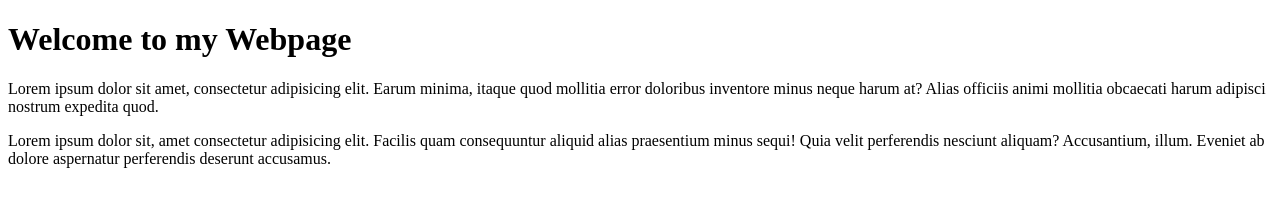
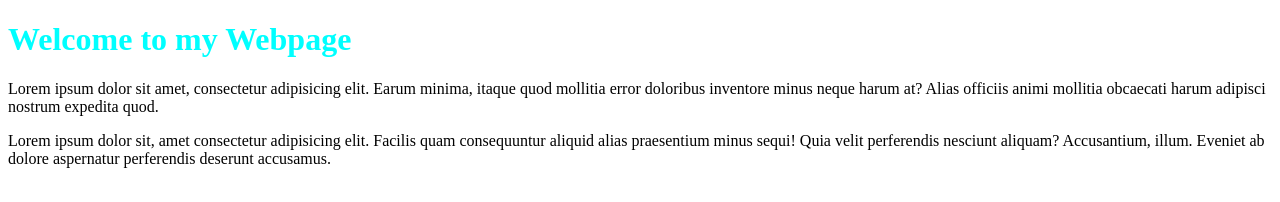
Before and after one commit to owaisraza72/index, a plain HTML site: page index/index.html in a window 1280 px wide. Drawn offline with Linux system fonts and the light colour scheme.

Commit message:
folder aa raha hia

```diff
--- a/index.html
+++ b/index/index.html
@@ -5,6 +5,16 @@
     <meta charset="UTF-8">
     <meta name="viewport" content="width=device-width, initial-scale=1.0">
     <title>Practice Mode</title>
+ <style>
+
+  h1{color:aqua}
+
+
+
+
+ </style>
+
+
 </head>
 
 <body>
```
